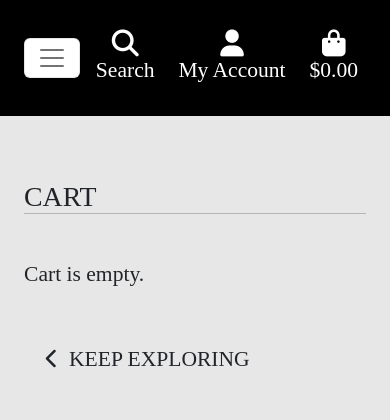
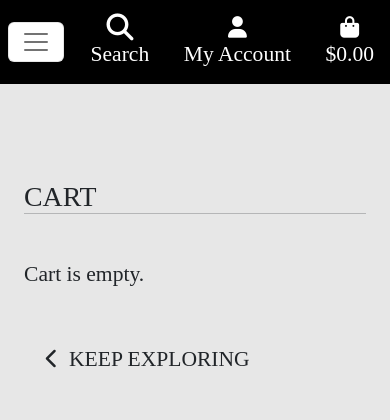
Before and after one commit to Folkor1/CI_PP5_GoldenCoin, a Django app: page /cart/ in a window 390 px wide. Shown: the top 420 px of the page. Run offline with Django 3.2, Linux system fonts and the light colour scheme; parts of the project's set-up code (start-up, migrations or seed data) failed here and were passed over; some libraries are stand-ins or nearby versions; some web fonts are replaced.

Commit message:
Add styles for mobile nav bar icons

```diff
--- a/templates/base.html
+++ b/templates/base.html
@@ -103,7 +103,7 @@
                     </div>
                 </div>
                 <!-- Navigation for mobile -->
-                <div class="row bg-black d-lg-none h4 p-4">
+                <div class="row bg-black d-lg-none h4 p-2">
                     <nav class="navbar navbar-light w-100">
                         <button class="navbar-toggler bg-white" type="button" data-bs-toggle="collapse" data-bs-target="#main-nav" aria-controls="main-nav" aria-expanded="false" aria-label="Toggle navigation">
                             <span class="navbar-toggler-icon"></span>
--- a/templates/includes/mobile-top-header.html
+++ b/templates/includes/mobile-top-header.html
@@ -1,6 +1,6 @@
 <li class="list-inline-item">
     <a class="nav-link d-block d-lg-none" href="#" id="mobile-search" data-bs-toggle="dropdown" aria-haspopup="true" aria-expanded="false">
-        <div class="text-center text-white">
+        <div class="text-center text-white pb-0">
             <div><i class="fas fa-search fa-lg"></i></div>
             <p class="my-0">Search</p>
         </div>
@@ -12,7 +12,7 @@
                 <div class="input-group-append">
                     <button class="form-control form-control btn btn-black border border-black rounded-0" type="submit">
                         <span class="icon">
-                            <i class="fas fa-search"></i>
+                            <i class="fa-solid fa-magnifying-glass"></i>
                         </span>
                     </button>
                 </div>
@@ -23,7 +23,7 @@
 <li class="list-inline-item dropdown">
     <a class="nav-link text-black d-block d-lg-none" href="#" id="user-options" data-bs-toggle="dropdown" aria-haspopup="true" aria-expanded="false">
         <div class="text-center text-white">
-            <div><i class="fas fa-user fa-lg"></i></div>
+            <div><i class="fas fa-user fa-md"></i></div>
             <p class="my-0">My Account</p>
         </div>
     </a>
@@ -43,7 +43,7 @@
 <li class="list-inline-item">
     <a class="{% if grand_total %}text-primary font-weight-bold{% else %}text-black{% endif %} nav-link d-block d-lg-none" href="{% url 'view_cart' %}">
         <div class="text-center text-white">
-            <div><i class="fas fa-shopping-bag fa-lg"></i></div>
+            <div><i class="fas fa-shopping-bag fa-md"></i></div>
             <p class="my-0">
                 {% if grand_total %}
                     ${{ grand_total|floatformat:2 }}
```
